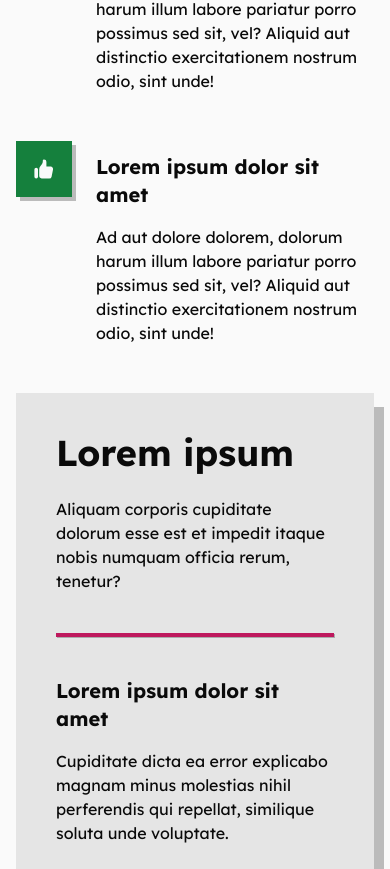
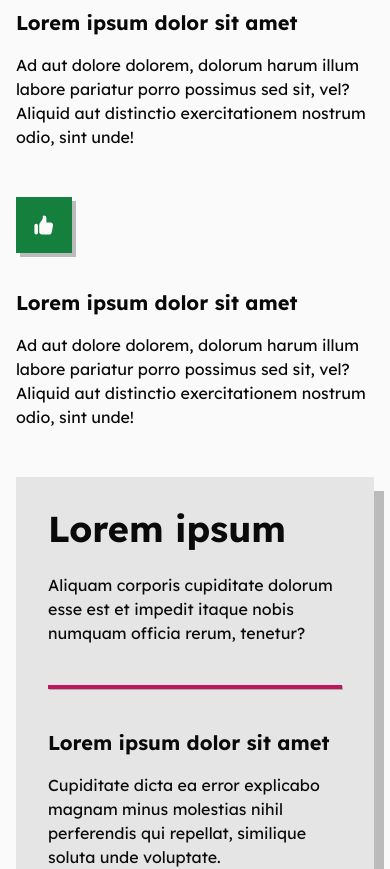
Before and after one commit to BuzzKillMaster/yogapooch-frontend, a Next.js app: page / in a window 390 px wide. Shown: the part 8903-9772 px from the top of the page. Built offline with nearby package versions, Linux system fonts and the light colour scheme.

Commit message:
make better use of available space in contact section

```diff
--- a/src/components/sections/ContactSection.tsx
+++ b/src/components/sections/ContactSection.tsx
@@ -25,7 +25,7 @@ export default function ContactSection() {
                     </div>
 
 
-                    <div className={"p-10 bg-alternative shadow-large"}>
+                    <div className={"p-8 md:p-10 bg-alternative shadow-large"}>
                         <h3 className={"text-4xl font-bold mb-6"}>Lorem ipsum</h3>
                         <p> Aliquam corporis cupiditate dolorum esse est et impedit itaque nobis numquam officia rerum, tenetur?</p>
 
@@ -70,7 +70,7 @@ function KeyBenefitContainer(props: {
     children: ReactNode
 }) {
     return (
-        <article className={"flex gap-6"}>
+        <article className={"flex flex-col md:flex-row items-start gap-6"}>
             <div className={"bg-primary text-alternative h-max p-4 text-2xl shadow-medium"}>
                 {props.children}
             </div>
```
